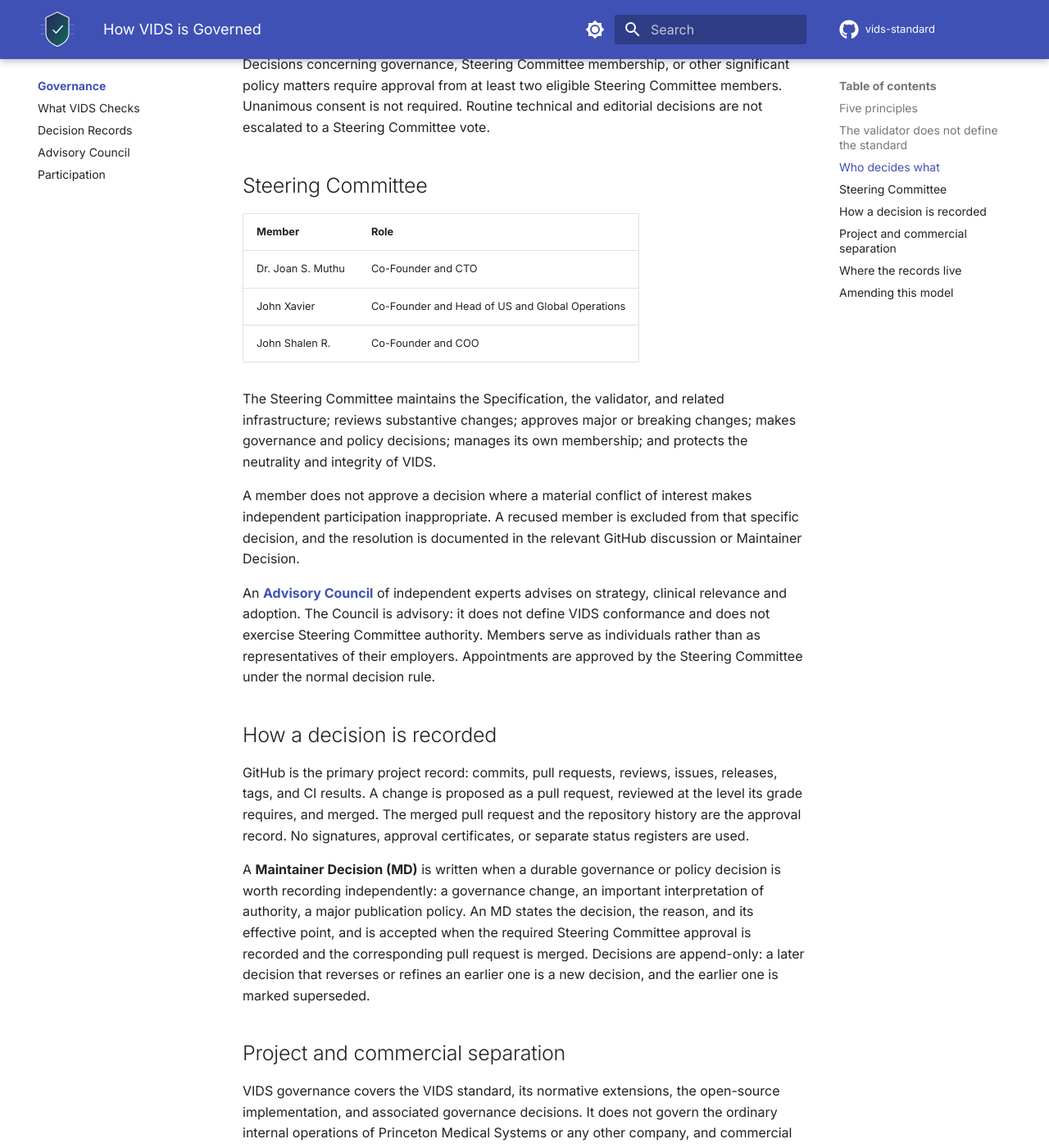
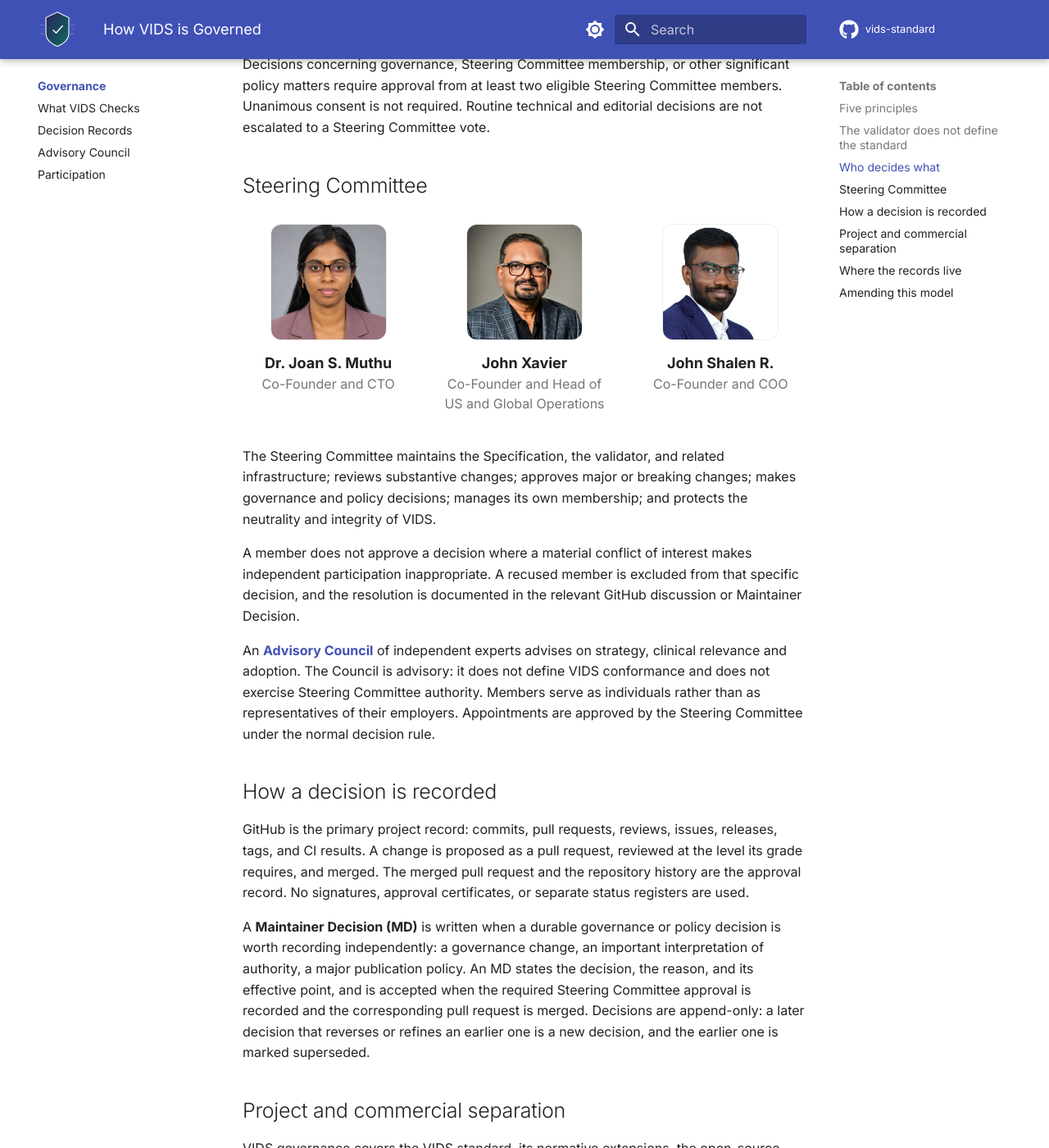
Before and after one commit to vids-standard/VIDS, an MkDocs documentation site: the page built from docs/governance/index.md, in a window 1280 px wide and 1400 px high, scrolled down 1613 px. Shown: the whole window at 82% size. Built offline with MkDocs 1.6.1 and Material for MkDocs 9.7.7, drawn with Linux system fonts in a browser that asks for light colours; comment, search, counter and statistics services are not loaded.

Commit message:
Governance: add Steering Committee headshots (#8)
Replace the Steering Committee table on How VIDS is Governed with a
photo grid for Dr. Joan S. Muthu, John Xavier and John Shalen R.
(480px square JPEGs under docs/assets/council/). Names and roles are
unchanged. Adds a hairline edge to all member photos so light
backgrounds stay distinct; the grid stacks on phones.


Claude-Session: https://claude.ai/code/session_012qtmWERvYBVVm7huTMd9e2

Co-authored-by: Claude Opus 5.5 <noreply@anthropic.com>

```diff
--- a/docs/assets/extra.css
+++ b/docs/assets/extra.css
@@ -169,3 +169,59 @@
     height: 112px;
   }
 }
+
+/* ── Steering Committee grid ── */
+.md-typeset .vids-people {
+  display: grid;
+  grid-template-columns: repeat(3, minmax(0, 1fr));
+  gap: 1.5rem;
+  margin: 1.5rem 0 2rem;
+}
+
+.md-typeset .vids-person {
+  margin: 0;
+  width: auto;
+  max-width: none;
+  display: flex;
+  flex-direction: column;
+  align-items: center;
+  text-align: center;
+}
+
+@media screen and (max-width: 600px) {
+  .md-typeset .vids-people {
+    grid-template-columns: minmax(0, 1fr);
+  }
+}
+
+.md-typeset .vids-person img {
+  width: 140px;
+  height: 140px;
+  max-width: none;
+  border-radius: 12px;
+  object-fit: cover;
+}
+
+.md-typeset .vids-person figcaption {
+  margin: 0.75rem 0 0;
+  max-width: none;
+  font-style: normal;
+}
+
+.md-typeset .vids-person figcaption strong {
+  display: block;
+  font-size: 0.9rem;
+}
+
+.md-typeset .vids-person figcaption span {
+  display: block;
+  font-size: 0.8rem;
+  color: var(--md-default-fg-color--light);
+  line-height: 1.45;
+}
+
+/* Hairline so photos with white backgrounds keep an edge */
+.md-typeset .vids-person img,
+.md-typeset img.vids-member__photo {
+  box-shadow: 0 0 0 1px var(--md-default-fg-color--lightest);
+}
--- a/docs/governance/index.md
+++ b/docs/governance/index.md
@@ -35,11 +35,20 @@ Decisions concerning governance, Steering Committee membership, or other signifi
 
 ## Steering Committee
 
-| Member | Role |
-|--------|------|
-| Dr. Joan S. Muthu | Co-Founder and CTO |
-| John Xavier | Co-Founder and Head of US and Global Operations |
-| John Shalen R. | Co-Founder and COO |
+<div class="vids-people">
+<figure class="vids-person">
+<img src="../../assets/council/joan-s-muthu.jpg" alt="Dr. Joan S. Muthu" width="240" height="240" loading="lazy">
+<figcaption><strong>Dr. Joan S. Muthu</strong><span>Co-Founder and CTO</span></figcaption>
+</figure>
+<figure class="vids-person">
+<img src="../../assets/council/john-xavier.jpg" alt="John Xavier" width="240" height="240" loading="lazy">
+<figcaption><strong>John Xavier</strong><span>Co-Founder and Head of US and Global Operations</span></figcaption>
+</figure>
+<figure class="vids-person">
+<img src="../../assets/council/john-shalen-r.jpg" alt="John Shalen R." width="240" height="240" loading="lazy">
+<figcaption><strong>John Shalen R.</strong><span>Co-Founder and COO</span></figcaption>
+</figure>
+</div>
 
 The Steering Committee maintains the Specification, the validator, and related infrastructure; reviews substantive changes; approves major or breaking changes; makes governance and policy decisions; manages its own membership; and protects the neutrality and integrity of VIDS.
 
```
Also changed, not shown: docs/assets/council/joan-s-muthu.jpg (added), docs/assets/council/john-shalen-r.jpg (added), docs/assets/council/john-xavier.jpg (added).
